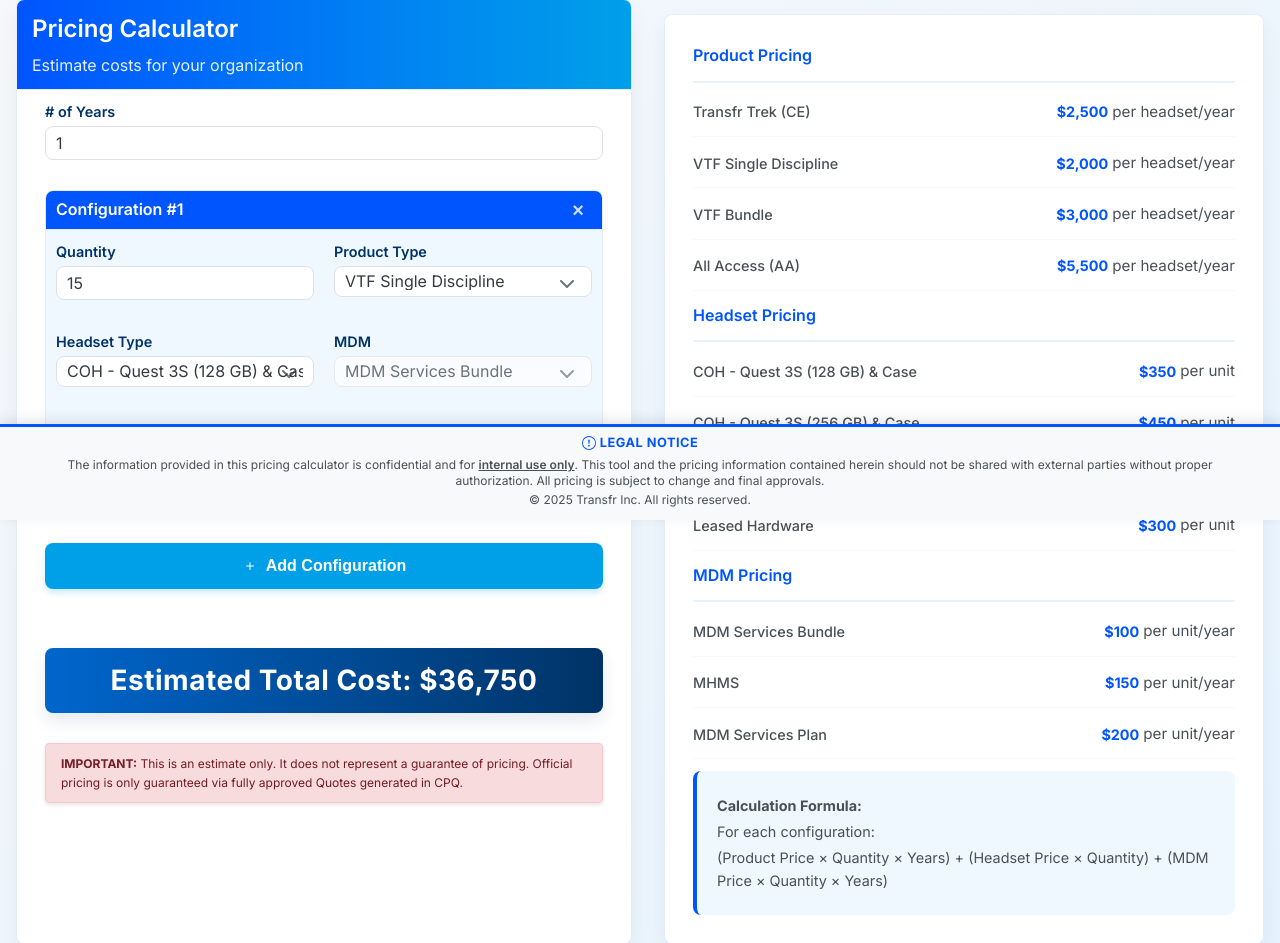
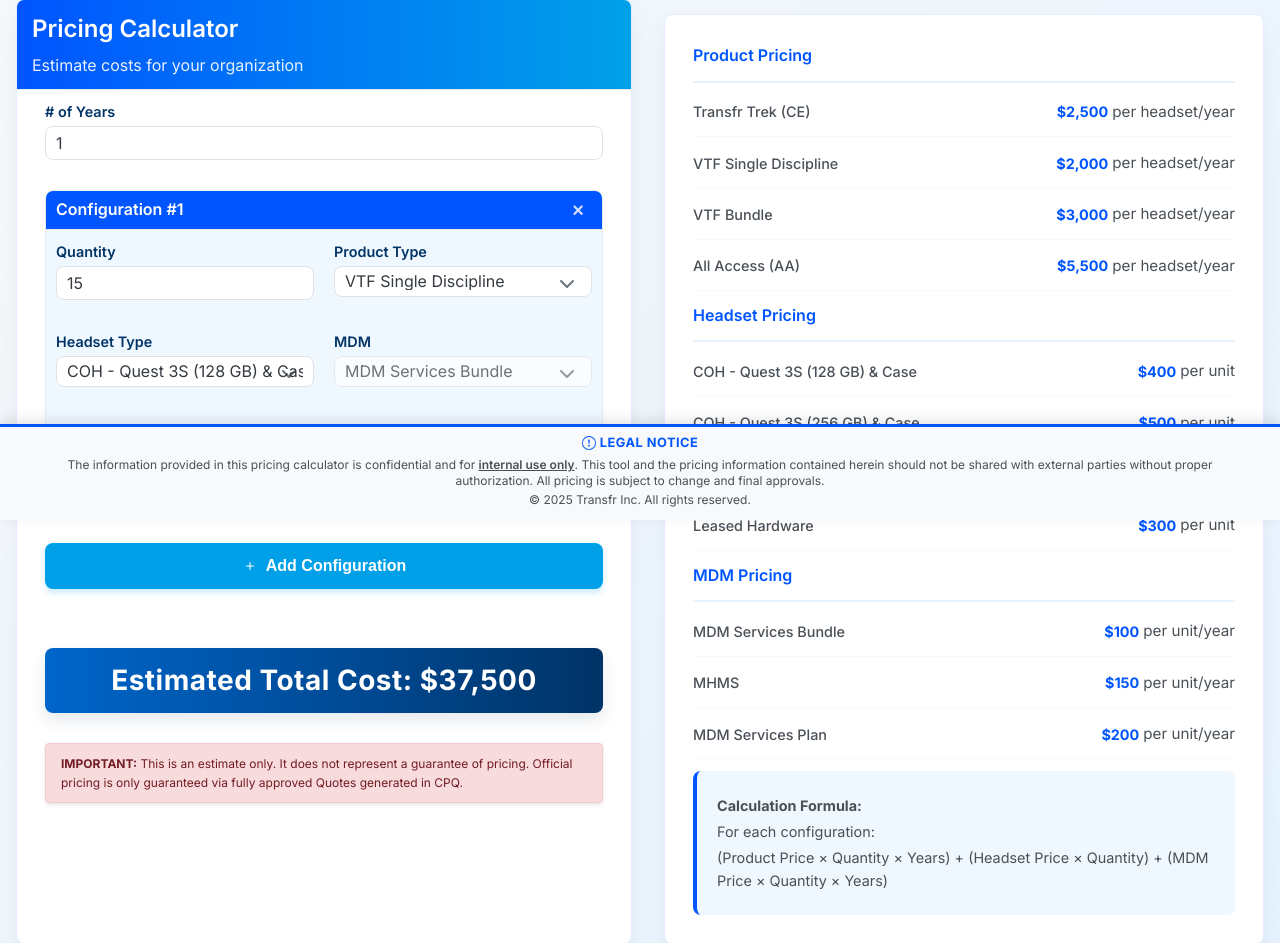
Before and after one commit to maxharris1/pricing-calc, a Flask app: page / in a window 1280 px wide. Shown: the part 280-1223 px from the top of the page. Run offline with Flask 3, Linux system fonts and the light colour scheme.

Commit message:
Update headset prices

```diff
--- a/static/js/calculator.js
+++ b/static/js/calculator.js
@@ -20,9 +20,9 @@
     };
 
     const headsetPrices = {
-        "COH - Quest 3S (128 GB) & Case": 350,
-        "COH - Quest 3S (256 GB) & Case": 450,
-        "COH - Quest 3 (512 GB) & Case": 550,
+        "COH - Quest 3S (128 GB) & Case": 400,
+        "COH - Quest 3S (256 GB) & Case": 500,
+        "COH - Quest 3 (512 GB) & Case": 600,
         "COH - (Other Source)": 0,
         "Leased Hardware": 300,
     };
--- a/templates/index.html
+++ b/templates/index.html
@@ -287,9 +287,9 @@
                 <div class="key-section">
                     <h3>Headset Pricing</h3>
                     <ul class="key-list">
-                        <li><span class="key-name">COH - Quest 3S (128 GB) & Case</span> <span class="key-price">$350</span> <span class="unit-text">per unit</span></li>
-                        <li><span class="key-name">COH - Quest 3S (256 GB) & Case</span> <span class="key-price">$450</span> <span class="unit-text">per unit</span></li>
-                        <li><span class="key-name">COH - Quest 3 (512 GB) & Case</span> <span class="key-price">$550</span> <span class="unit-text">per unit</span></li>
+                        <li><span class="key-name">COH - Quest 3S (128 GB) & Case</span> <span class="key-price">$400</span> <span class="unit-text">per unit</span></li>
+                        <li><span class="key-name">COH - Quest 3S (256 GB) & Case</span> <span class="key-price">$500</span> <span class="unit-text">per unit</span></li>
+                        <li><span class="key-name">COH - Quest 3 (512 GB) & Case</span> <span class="key-price">$600</span> <span class="unit-text">per unit</span></li>
                         <li><span class="key-name">Leased Hardware</span> <span class="key-price">$300</span> <span class="unit-text">per unit</span></li>
                     </ul>
                 </div>
```
